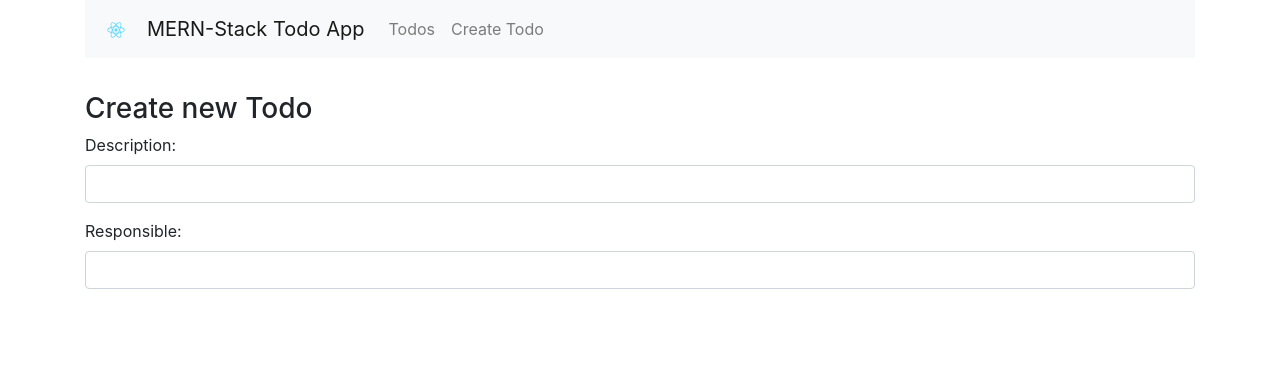
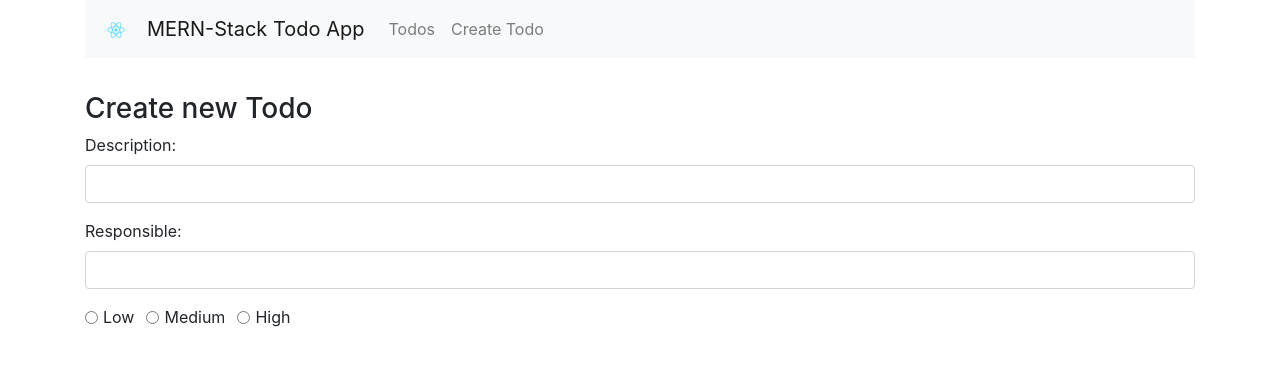
Before and after one commit to lalugue/mern-crud, a React (Create React App) app: page /create in a window 1280 px wide. Shown: the top 366 px of the page. Built offline with nearby package versions, Linux system fonts and the light colour scheme.

Commit message:
add radio buttons for priority

```diff
--- a/src/components/create-todo.component.js
+++ b/src/components/create-todo.component.js
@@ -76,6 +76,38 @@
                         onChange={this.onChangeTodoResponsible}
                         />
                     </div>
+                    <div className="form-group">
+                        <div className="form-check form-check-inline">
+                            <input className="form-check-input"
+                                type="radio"
+                                name="priorityOptions"
+                                id="priorityLow"
+                                value="Low"
+                                checked={this.state.todo_priority==='Low'}
+                                onChange={this.onChangeTodoPriority} />
+                                <label className="form-check-label">Low</label>
+                            </div>
+                            <div className="form-check form-check-inline">
+                            <input className="form-check-input"
+                                type="radio"
+                                name="priorityOptions"
+                                id="priorityMedium"
+                                value="Medium"
+                                checked={this.state.todo_priority==='Medium'}
+                                onChange={this.onChangeTodoPriority} />
+                                <label className="form-check-label">Medium</label>
+                            </div>
+                            <div className="form-check form-check-inline">
+                            <input className="form-check-input"
+                                type="radio"
+                                name="priorityOptions"
+                                id="priorityHigh"
+                                value="High"
+                                checked={this.state.todo_priority==='High'}
+                                onChange={this.onChangeTodoPriority} />
+                                <label className="form-check-label">High</label>
+                            </div>
+                    </div>
                 </form>
             </div>
         )
```
